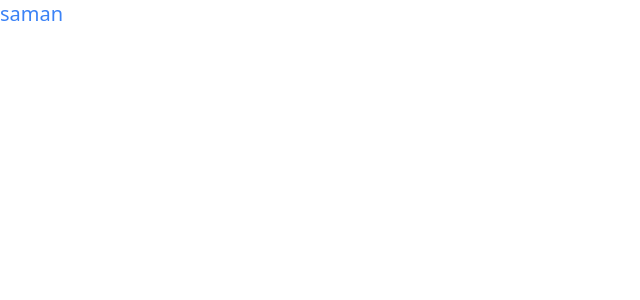
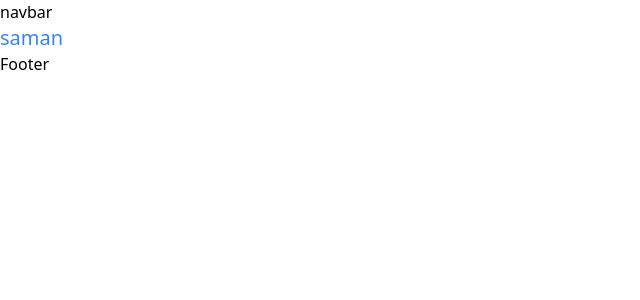
Before and after one commit to SamanKeighobadi/phone-store, a Next.js app: page / in a window 1280 px wide. Shown: the top 300 px of the page, without its empty margins (0-640 px from the left). Built offline with nearby package versions, Linux system fonts and the light colour scheme.

Commit message:
feat: app layout
create default layout and put navbar and footer inside

```diff
--- /dev/null
+++ b/components/Layouts/DefaultLayout.jsx
@@ -0,0 +1,16 @@
+import React from 'react';
+import Footer from '../common/Footer';
+import Navbar from '../common/Navbar';
+
+
+const Defaultlayout = ({children}) => {
+    return (
+        <div>
+            <Navbar />
+            {children}
+            <Footer />
+        </div>
+    );
+}
+
+export default Defaultlayout;
--- /dev/null
+++ b/components/common/Footer.jsx
@@ -0,0 +1,11 @@
+import React from 'react';
+
+const Footer = () => {
+    return (
+        <div>
+            <h1>Footer </h1>
+        </div>
+    );
+}
+
+export default Footer;
--- a/pages/_app.js
+++ b/pages/_app.js
@@ -1,7 +1,12 @@
-import '../styles/globals.css'
+import Defaultlayout from "../components/Layouts/DefaultLayout";
+import "../styles/globals.css";
 
 function MyApp({ Component, pageProps }) {
-  return <Component {...pageProps} />
+  return (
+    <Defaultlayout>
+      <Component {...pageProps} />
+    </Defaultlayout>
+  );
 }
 
-export default MyApp
+export default MyApp;
```
